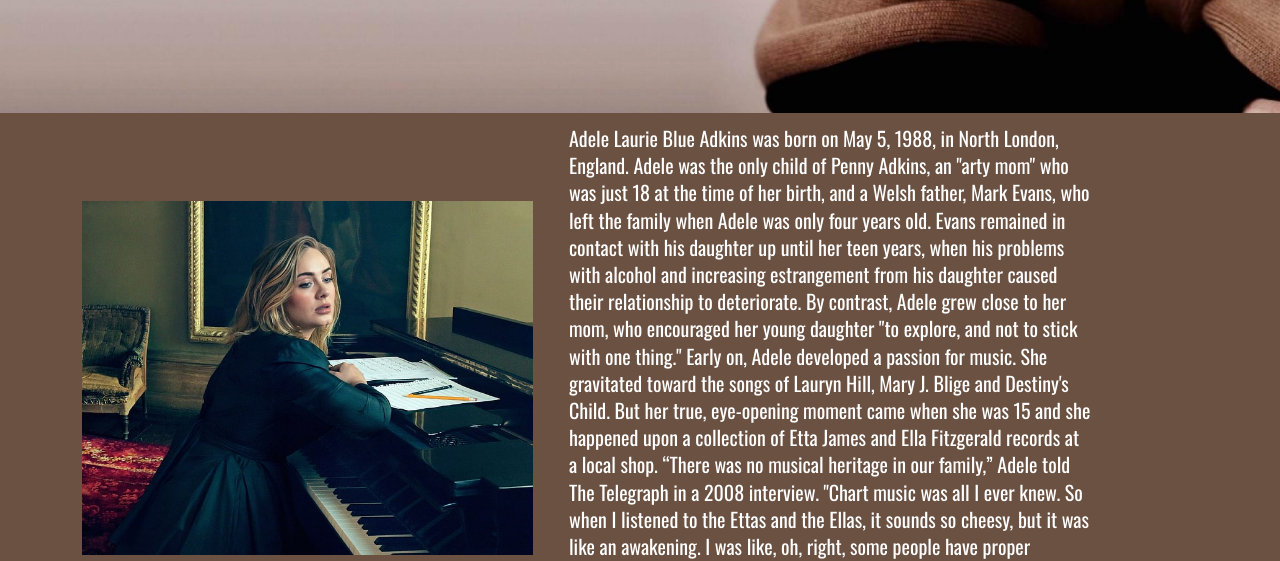
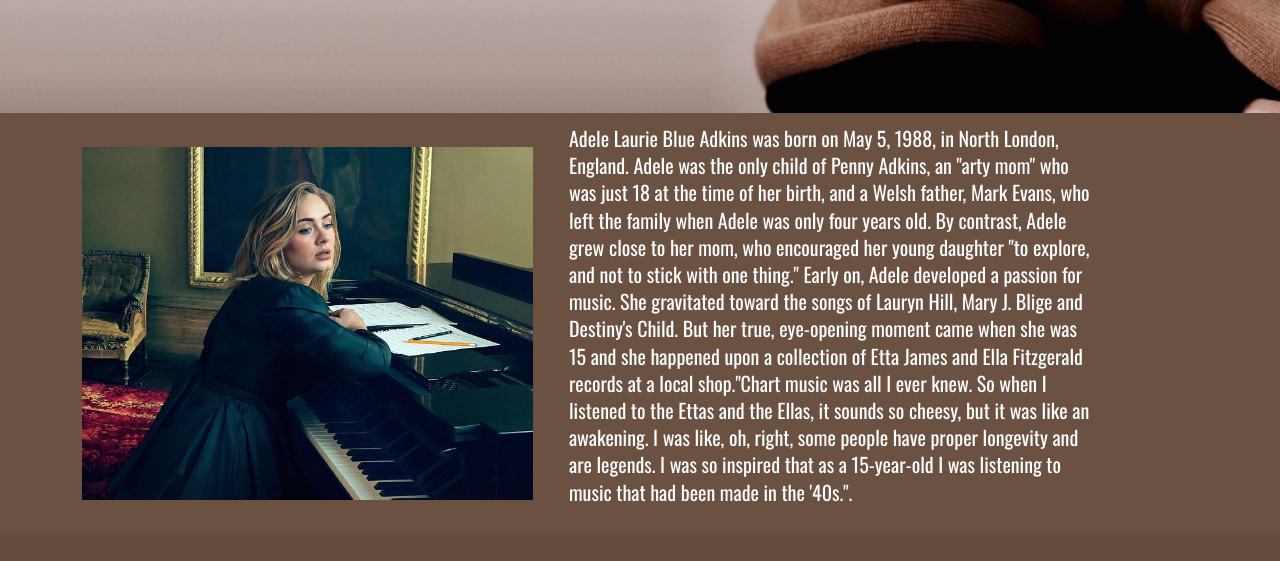
Before and after one commit to wasimtayyan/YOUR-FAORITE-ARTIST, a plain HTML site: page index.html in a window 1280 px wide. Shown: the part 743-1304 px from the top of the page. Drawn offline with nearby package versions, Linux system fonts and the light colour scheme.

Commit message:
fix typo

```diff
--- a/index.html
+++ b/index.html
@@ -69,22 +69,18 @@
             Adele Laurie Blue Adkins was born on May 5, 1988, in North London,
             England. Adele was the only child of Penny Adkins, an "arty mom" who
             was just 18 at the time of her birth, and a Welsh father, Mark Evans,
-            who left the family when Adele was only four years old. Evans remained
-            in contact with his daughter up until her teen years, when his
-            problems with alcohol and increasing estrangement from his daughter
-            caused their relationship to deteriorate. By contrast, Adele grew
+            who left the family when Adele was only four years old. By contrast, Adele grew
             close to her mom, who encouraged her young daughter "to explore, and
             not to stick with one thing." Early on, Adele developed a passion for
             music. She gravitated toward the songs of Lauryn Hill, Mary J. Blige
             and Destiny's Child. But her true, eye-opening moment came when she
             was 15 and she happened upon a collection of Etta James and Ella
-            Fitzgerald records at a local shop. “There was no musical heritage in
-            our family,” Adele told The Telegraph in a 2008 interview. "Chart
+            Fitzgerald records at a local shop."Chart
             music was all I ever knew. So when I listened to the Ettas and the
             Ellas, it sounds so cheesy, but it was like an awakening. I was like,
             oh, right, some people have proper longevity and are legends. I was so
             inspired that as a 15-year-old I was listening to music that had been
-            made in the '40s."r.
+            made in the '40s.".
           </p>
         </div>
       </div>
--- a/style.css
+++ b/style.css
@@ -27,7 +27,7 @@ main {
   /* position: relative; */
 }
 .hero-section {
-  padding: 30em 10em 3em 3em;
+  padding: 25em 10em 3em 3em;
 }
 .hero-title {
   font-family: "Merriweather", serif;
```
